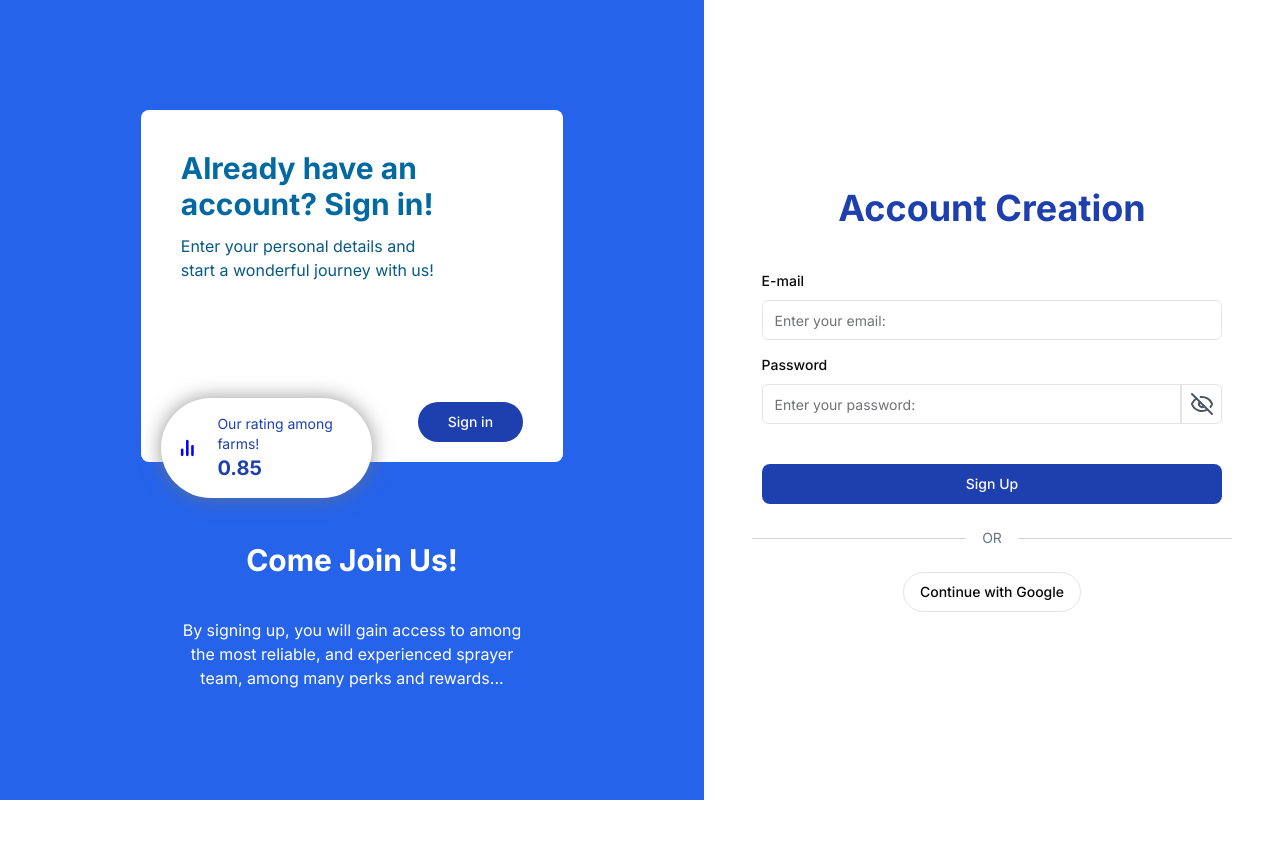
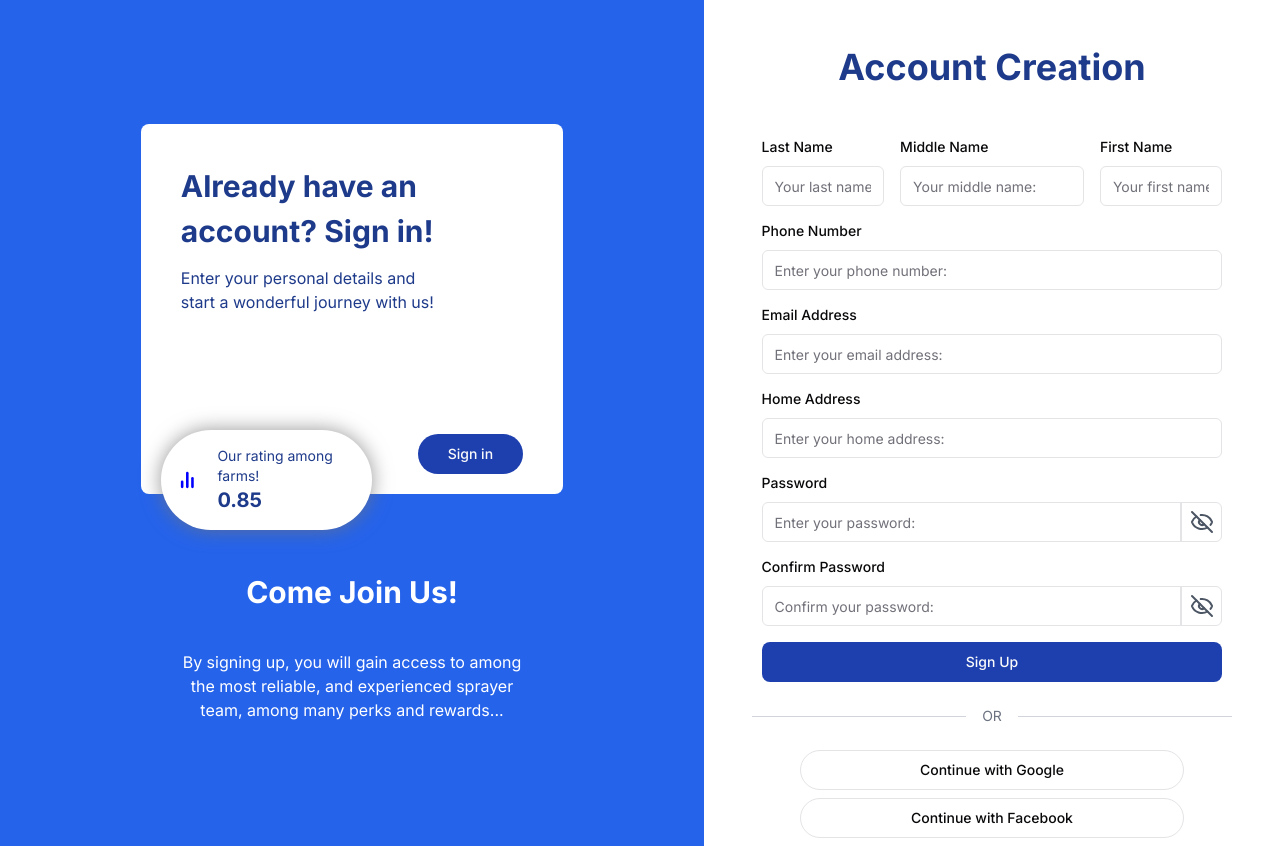
Before and after one commit to EADGroup14Hoversprite/HoverSpriteFE, a Next.js app: page /signup in a window 1280 px wide. Before the commit the page ends 800 px from the top, so only its background shows below. Built offline with nearby package versions, Linux system fonts and the light colour scheme.

Commit message:
Redesign Sign Up page and implement input validations to meet the project requirements. Refactor some css elements.

```diff
--- a/src/app/globals.css
+++ b/src/app/globals.css
@@ -84,3 +84,55 @@
 .shadow-all {
     box-shadow: 0 0 20px rgba(115,115,115,0.75);
 }
+
+/*General text color*/
+.text-blue{
+  color: #1e3a8a
+}
+
+/* Login/Signup Layout */
+.screen {
+  min-height: 100vh;
+}
+
+/*Login/Signup form container*/
+.form-container {
+  width: 80%;
+}
+
+/* ----  Login/Signup info screen  ------*/
+.info-box {
+  position: relative;
+  background-color: white;
+  display: flex;
+  flex-direction: column;
+  justify-content: center;
+  margin: 0 5rem;
+  border-radius: 0.5rem;
+  width: 60%;
+  min-width: 24rem;
+}
+
+.info-content {
+  margin: 2.5rem 2.5rem 0 2.5rem;
+  width: 80%;
+  padding-bottom: 5rem;
+  text-wrap: balance;
+}
+
+.info-content h1 {
+  font-weight: bold;
+  font-size: 1.875rem;
+}
+
+.rating-box {
+  position: relative;
+  bottom: -2.25rem;
+  left: 1.25rem;
+  background-color: white;
+  border-radius: 9999px;
+  padding: 1rem 1rem;
+  width: 50%;
+  display: flex;
+  flex-direction: row;
+}
--- a/src/app/layout.tsx
+++ b/src/app/layout.tsx
@@ -1,6 +1,7 @@
 import type { Metadata } from "next";
 import { Inter } from "next/font/google";
 import "./globals.css";
+
 
 const inter = Inter({ subsets: ["latin"] });
 
--- /dev/null
+++ b/src/app/login/login.css
@@ -0,0 +1,78 @@
+
+  /* -------- Left side of the screen -------- */
+  .left-side-login {
+    flex: 9;
+    display: flex;
+    flex-direction: column;
+    justify-content: center;
+    align-items: center;
+    width: 100%;
+  }
+
+  @media (min-width: 1024px) {
+    .left-side-login {
+      width: auto;
+    }
+  }
+
+  .left-side-login h1 {
+    font-weight: bold;
+    font-size: 2.25rem; /* text-4xl */
+    color: #1e3a8a; /* text-blue-800 */
+    white-space: nowrap;
+    padding-bottom: 2.5rem; /* pb-10 */
+  }
+
+
+  .remember-me {
+    display: flex;
+    align-items: center;
+    justify-content: space-between;
+    margin-top: 1rem; /* mt-4 */
+  }
+
+  .checkbox {
+    margin-right: 0.5rem; /* mr-2 */
+    height: 1rem; /* h-4 */
+    width: 1rem; /* w-4 */
+    color: #2563eb; /* text-blue-600 */
+    border-color: #d1d5db; /* border-gray-300 */
+    border-radius: 0.25rem;
+  }
+
+  .forgot-password {
+    color: #3b82f6; /* text-blue-500 */
+    text-decoration: underline;
+    font-size: 0.875rem; /* text-sm */
+  }
+
+  .forgot-password:hover {
+    color: #1e3a8a; /* hover:text-blue-800 */
+  }
+
+  .sign-in-button {
+    width: 100%;
+    margin-top: 2.5rem; /* mt-10 */
+    background-color: #1e3a8a; /* bg-blue-800 */
+    border-radius: 0.5rem;
+  }
+
+  .sign-in-button:hover {
+    background-color: #1c366b; /* hover:bg-blue-900 */
+  }
+
+  /*------ Right side of the screen ------ */
+  .right-side-login {
+    display: none;
+  }
+
+  @media (min-width: 1024px) {
+    .right-side-login {
+      display: flex;
+      flex: 11;
+      flex-direction: column;
+      justify-content: center;
+      align-items: center;
+      background-color: #2563eb; /* bg-blue-600 */
+    }
+  }
--- a/src/app/login/page.tsx
+++ b/src/app/login/page.tsx
@@ -1,4 +1,5 @@
 "use client";
+import "./login.css";
 import { z } from "zod";
 import { useForm } from "react-hook-form";
 import { zodResolver } from "@hookform/resolvers/zod";
@@ -12,7 +13,7 @@ import {
 import { Input } from "@/components/form/input";
 import { Button } from "@/components/ui/button";
 import Link from "next/link";
-import { PasswordInput } from "@/utils/password-input";
+import { PasswordVisibility } from "@/utils/passwordVisibility";
 import { BarChart2Icon } from "lucide-react";
 
 export default function Page() {
@@ -23,7 +24,7 @@ export default function Page() {
       .min(6, { message: "invalid email" }),
     password: z
       .string()
-      .min(7, { message: "Password must have at least 7 characters" }),
+      .min(7, { message: "Password must have at least 8 characters" }),
   });
 
   type SignIn = z.infer<typeof signInSchema>;
@@ -43,14 +44,12 @@ export default function Page() {
   };
 
   return (
-    <div className="flex min-h-screen">
-      {/* Left side of the screen, full width on small screens */}
-      <div className="flex-[9] flex flex-col justify-center items-center w-full lg:w-auto">
-        <h1 className="font-bold text-4xl text-blue-800 text-nowrap pb-10">
-          Sign In
-        </h1>
+    <div className="flex screen">
+      {/* Left side of the screen, full width on small and medium screen */}
+      <div className="left-side-login">
+        <h1>Sign In</h1>
 
-        <div className="w-4/5">
+        <div className="form-container">
           <Form {...form}>
             <form onSubmit={form.handleSubmit(onSubmit)}>
               <FormField
@@ -71,7 +70,7 @@ export default function Page() {
                 render={({ field }) => (
                   <FormItem>
                     <FormLabel>Password</FormLabel>
-                    <PasswordInput
+                    <PasswordVisibility
                       {...field}
                       placeholder="Enter your password:"
                     />
@@ -80,33 +79,22 @@ export default function Page() {
                 )}
               />
 
-              <div className="flex items-center justify-between mt-4">
-                {/* Remember Me Checkbox */}
+              {/* Remember Me Checkbox */}
+              <div className="remember-me">
                 <div className="flex items-center">
-                  <input
-                    id="rememberMe"
-                    type="checkbox"
-                    className="mr-2 h-4 w-4 text-blue-600 focus:ring-blue-500 border-gray-300 rounded"
-                  />
+                  <input id="rememberMe" type="checkbox" className="checkbox" />
                   <label htmlFor="rememberMe" className="text-gray-700">
                     Remember me
                   </label>
                 </div>
 
                 {/* Forgot Password Link */}
-                <div>
-                  <Link href={""}>
-                    <span className="text-blue-500 underline text-sm hover:text-blue-800">
-                      Forgot Password?
-                    </span>
-                  </Link>
+                <div className="forgot-password">
+                  <Link href={""}>Forgot Password?</Link>
                 </div>
               </div>
 
-              <Button
-                className="w-full mt-4 bg-blue-800 mt-10 rounded-lg hover:bg-blue-900"
-                variant={"default"}
-              >
+              <Button className="sign-in-button" variant={"default"}>
                 Sign In
               </Button>
             </form>
@@ -120,11 +108,22 @@ export default function Page() {
           <div className="flex-grow border-t border-gray-300 mr-12"></div>
         </div>
 
-        {/* Add social login buttons here */}
-        <div className="flex flex-col justify-center">
-          <Button className="mx-2 rounded-full " variant={"outline"}>
-            Continue with Google
-          </Button>
+        {/* Social login*/}
+        <div className="flex flex-col justify-center items-center">
+          <Link href={``}>
+            <Button
+              className="mx-2 rounded-full mb-2 w-96 "
+              variant={"outline"}
+            >
+              Continue with Google
+            </Button>
+          </Link>
+
+          <Link href={``}>
+            <Button className="mx-2 rounded-full w-96 mb-2" variant={"outline"}>
+              Continue with Facebook
+            </Button>
+          </Link>
 
           <div className="pt-5">
             <span className="font-light text-sm"> Don't have an account?</span>
@@ -138,13 +137,11 @@ export default function Page() {
       </div>
 
       {/* Right side of the screen, hidden on small screens */}
-      <div className="hidden lg:flex flex-[11] flex-col justify-center items-center bg-blue-600">
-        <div className="relative bg-white flex flex-col justify-center mx-20 rounded-lg w-3/5 min-w-96">
-          <div className="mx-10 mt-10 w-4/5 text-balance pb-20">
-            <h1 className="text-sky-700 font-bold text-3xl">
-              Don't have an account? Create one!
-            </h1>
-            <p className="text-sky-800 pt-3">
+      <div className="right-side-login">
+        <div className="info-box">
+          <div className="info-content">
+            <h1 className="text-blue">Don't have an account? Create one!</h1>
+            <p className="pt-3 text-blue">
               Enter your personal details and start a wonderful journey with us!
             </p>
           </div>
@@ -160,14 +157,14 @@ export default function Page() {
             </Link>
           </div>
 
-          {/* Small rating box */}
-          <div className="flex flex-row relative -bottom-9 left-5 bg-white shadow-all rounded-full px-4 py-4 w-6/12">
+          {/* Rating box */}
+          <div className="rating-box shadow-all">
             <BarChart2Icon
               className="self-center"
               style={{ color: "blue" }}
               strokeWidth={3}
             />
-            <div className="pl-5 text-blue-800">
+            <div className="pl-5 text-blue">
               <span className="block text-sm"> Our rating among farms! </span>
               <span className="block text-xl font-bold"> 0.85 </span>
             </div>
--- a/src/app/signup/page.tsx
+++ b/src/app/signup/page.tsx
@@ -1,4 +1,5 @@
 "use client";
+import "./signup.css";
 import { z } from "zod";
 import { useForm } from "react-hook-form";
 import { zodResolver } from "@hookform/resolvers/zod";
@@ -12,24 +13,65 @@ import {
 import { Input } from "@/components/form/input";
 import { Button } from "@/components/ui/button";
 import Link from "next/link";
-import { PasswordInput } from "@/utils/password-input";
+import { PasswordVisibility } from "@/utils/passwordVisibility";
 import { BarChart2Icon } from "lucide-react";
 
 export default function Page() {
-  const signupSchema = z.object({
+  const passwordValidation = new RegExp(
+    /^(?=.*?[A-Z])(?=.*?[a-z])(?=.*?[#?!@$%^&*-]).{8,}$/
+  );
+
+  const phoneValidation = new RegExp(/^(0|\+84)\s?\d{2,3}\s?\d{3}\s?\d{3,4}$/);
+
+  const nameValidation = new RegExp(/^(?!.*[A-Z]{2}).*$/);
+
+  const signupSchema = z
+    .object({
+      lastName: z
+        .string()
+        .min(2, { message: "Invalid name" })
+        .regex(nameValidation, { message: "Invalid name" }),
+      middleName: z.string().regex(nameValidation, { message: "Invalid name" }),
+      firstName: z
+        .string()
+        .min(2, { message: "Invalid name" })
+        .regex(nameValidation, { message: "Invalid name" }),
       email: z
         .string()
         .email({ message: "invalid email" })
         .min(6, { message: "invalid email" }),
+      phone: z
+        .string()
+        .min(1, { message: "Please enter your phone number" })
+        .regex(phoneValidation, {
+          message:
+            "Invalid phone number. Phone number must start with 0 or +84, followed by nine or ten digits",
+        }),
+      address: z.string().min(1, { message: "Please enter your address" }),
       password: z
         .string()
-      .min(7, { message: "Password must have at least 7 characters" }),
+        .min(8, { message: "Password must have at least 8 characters" })
+        .regex(passwordValidation, {
+          message:
+            "Your password must contain at least one lowercase, one uppercase and one special character",
+        }),
+      confirmPassword: z.string(),
+    })
+    .refine((data) => data.password === data.confirmPassword, {
+      message: "Passwords do not match",
+      path: ["confirmPassword"],
     });
 
   type Signup = z.infer<typeof signupSchema>;
   const defaultState: Partial<Signup> = {
+    lastName: "",
+    middleName: "",
+    firstName: "",
     email: "",
+    phone: "",
+    address: "",
     password: "",
+    confirmPassword: "",
   };
 
   const form = useForm<Signup>({
@@ -43,15 +85,13 @@ export default function Page() {
   };
 
   return (
-    <div className="flex min-h-screen">
-      {/* Left side of the screen, full width on small screens */}
-      <div className="hidden lg:flex flex-[11] flex-col justify-center items-center bg-blue-600">
-        <div className="relative bg-white flex flex-col justify-center mx-20 rounded-lg w-3/5 min-w-96">
-          <div className="mx-10 mt-10 w-4/5 text-balance pb-20">
-            <h1 className="text-sky-700 font-bold text-3xl">
-              Already have an account? Sign in!
-            </h1>
-            <p className="text-sky-800 pt-3">
+    <div className="flex screen">
+      {/* Left side of the screen hidden on small & medium screen */}
+      <div className="left-side">
+        <div className="info-box">
+          <div className="info-content">
+            <h1 className="text-blue">Already have an account? Sign in!</h1>
+            <p className="text-blue pt-3">
               Enter your personal details and start a wonderful journey with us!
             </p>
           </div>
@@ -67,14 +107,14 @@ export default function Page() {
             </Link>
           </div>
 
-          {/* Small rating box */}
-          <div className="flex flex-row relative -bottom-9 left-5 bg-white shadow-all rounded-full px-4 py-4 w-6/12">
+          {/* Rating box */}
+          <div className="rating-box shadow-all">
             <BarChart2Icon
               className="self-center"
               style={{ color: "blue" }}
               strokeWidth={3}
             />
-            <div className="pl-5 text-blue-800">
+            <div className="pl-5 text-blue">
               <span className="block text-sm"> Our rating among farms! </span>
               <span className="block text-xl font-bold"> 0.85 </span>
             </div>
@@ -90,34 +130,97 @@ export default function Page() {
         </div>
       </div>
 
-      {/* Right side of the screen, hidden on small screens */}
-      <div className="flex-[9] flex flex-col justify-center items-center w-full lg:w-auto">
-        <h1 className="font-bold text-4xl text-blue-800 text-nowrap pb-10">
-          Account Creation
-        </h1>
+      {/* Right side of the screen, full width on big small & medium screen*/}
+      <div className="right-side">
+        <h1>Account Creation</h1>
 
         <div className="w-4/5">
           <Form {...form}>
             <form onSubmit={form.handleSubmit(onSubmit)}>
+              {/* Name Fields: Last Name, Middle Name, First Name */}
+              <div className="flex gap-4 mb-3">
+                <FormField
+                  name="lastName"
+                  control={form.control}
+                  render={({ field }) => (
+                    <FormItem className="flex-1 basis-1/3">
+                      <FormLabel>Last Name</FormLabel>
+                      <Input {...field} placeholder="Your last name:" />
+                      <FormMessage />
+                    </FormItem>
+                  )}
+                />
+                <FormField
+                  name="middleName"
+                  control={form.control}
+                  render={({ field }) => (
+                    <FormItem className="flex-1 basis-1/2">
+                      <FormLabel>Middle Name</FormLabel>
+                      <Input {...field} placeholder="Your middle name:" />
+                      <FormMessage />
+                    </FormItem>
+                  )}
+                />
+                <FormField
+                  name="firstName"
+                  control={form.control}
+                  render={({ field }) => (
+                    <FormItem className="flex-1 basis-1/3">
+                      <FormLabel>First Name</FormLabel>
+                      <Input {...field} placeholder="Your first name:" />
+                      <FormMessage />
+                    </FormItem>
+                  )}
+                />
+              </div>
+
+              {/* Phone Number Field */}
+              <FormField
+                name="phone"
+                control={form.control}
+                render={({ field }) => (
+                  <FormItem className="mb-3">
+                    <FormLabel>Phone Number</FormLabel>
+                    <Input {...field} placeholder="Enter your phone number:" />
+                    <FormMessage />
+                  </FormItem>
+                )}
+              />
+
+              {/* Email Address Field */}
               <FormField
                 name="email"
                 control={form.control}
                 render={({ field }) => (
                   <FormItem className="mb-3">
-                    <FormLabel>E-mail</FormLabel>
-                    <Input {...field} placeholder="Enter your email:" />
+                    <FormLabel>Email Address</FormLabel>
+                    <Input {...field} placeholder="Enter your email address:" />
                     <FormMessage />
                   </FormItem>
                 )}
               />
 
+              {/* Home Address Field */}
+              <FormField
+                name="address"
+                control={form.control}
+                render={({ field }) => (
+                  <FormItem className="mb-3">
+                    <FormLabel>Home Address</FormLabel>
+                    <Input {...field} placeholder="Enter your home address:" />
+                    <FormMessage />
+                  </FormItem>
+                )}
+              />
+
+              {/* Password Field */}
               <FormField
                 name="password"
                 control={form.control}
                 render={({ field }) => (
-                  <FormItem>
+                  <FormItem className="mb-3">
                     <FormLabel>Password</FormLabel>
-                    <PasswordInput
+                    <PasswordVisibility
                       {...field}
                       placeholder="Enter your password:"
                     />
@@ -126,8 +229,24 @@ export default function Page() {
                 )}
               />
 
+              {/* Confirm Password Field */}
+              <FormField
+                name="confirmPassword"
+                control={form.control}
+                render={({ field }) => (
+                  <FormItem>
+                    <FormLabel>Confirm Password</FormLabel>
+                    <PasswordVisibility
+                      {...field}
+                      placeholder="Confirm your password:"
+                    />
+                    <FormMessage />
+                  </FormItem>
+                )}
+              />
+
               <Button
-                className="w-full mt-4 bg-blue-800 mt-10 rounded-lg hover:bg-blue-900"
+                className="w-full mt-4 bg-blue-800 rounded-lg hover:bg-blue-900"
                 variant={"default"}
               >
                 Sign Up
@@ -143,11 +262,25 @@ export default function Page() {
           <div className="flex-grow border-t border-gray-300 mr-12"></div>
         </div>
 
-        {/* Add social login buttons here */}
-        <div className="flex flex-col justify-center">
-          <Button className="mx-2 rounded-full " variant={"outline"}>
+        {/* Social login*/}
+        <div className="flex flex-col justify-center items-center ">
+          <Link href={``}>
+            <Button
+              className="mx-2 rounded-full mb-2 w-96 "
+              variant={"outline"}
+            >
               Continue with Google
             </Button>
+          </Link>
+
+          <Link href={``}>
+            <Button
+              className="mx-2 rounded-full w-96 mb-2 "
+              variant={"outline"}
+            >
+              Continue with Facebook
+            </Button>
+          </Link>
         </div>
       </div>
     </div>
--- /dev/null
+++ b/src/app/signup/signup.css
@@ -0,0 +1,53 @@
+
+  /* -------- Right side of the screen -------- */
+  .right-side {
+    flex: 9;
+    display: flex;
+    flex-direction: column;
+    justify-content: center;
+    align-items: center;
+    width: 100%;
+  }
+
+  @media (min-width: 1024px) {
+    .right-side {
+      width: auto;
+    }
+  }
+
+  .right-side h1 {
+    font-weight: bold;
+    font-size: 2.25rem; /* text-4xl */
+    color: #1e3a8a; /* text-blue-800 */
+    white-space: nowrap;
+    padding-top: 2.5rem;
+    padding-bottom: 2.5rem; /* pb-10 */
+  }
+
+
+  .sign-up-button {
+    width: 100%;
+    margin-top: 2.5rem; /* mt-10 */
+    background-color: #1e3a8a; /* bg-blue-800 */
+    border-radius: 0.5rem;
+  }
+
+  .sign-up-button:hover {
+    background-color: #1c366b; /* hover:bg-blue-900 */
+  }
+
+  /*------ Left side of the screen ------ */
+  .left-side {
+    display: none;
+  }
+
+  @media (min-width: 1024px) {
+    .left-side {
+      display: flex;
+      flex: 11;
+      flex-direction: column;
+      justify-content: center;
+      align-items: center;
+      background-color: #2563eb; /* bg-blue-600 */
+    }
+  }
```
Also changed, not shown: src/utils/passwordVisibility.tsx (renamed from src/utils/password-input.tsx, +4 -4 lines). Lines whose indentation alone changed are shown as unchanged.
